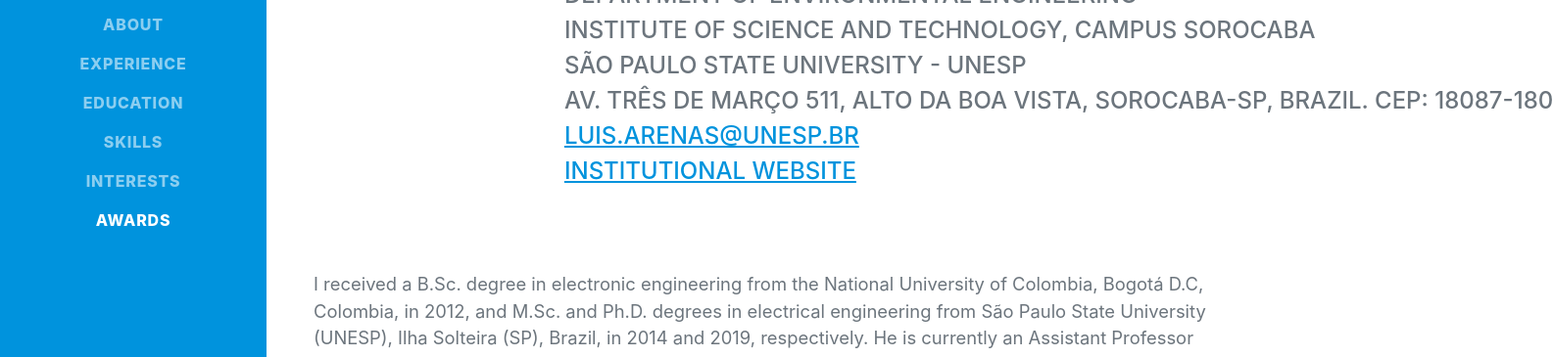
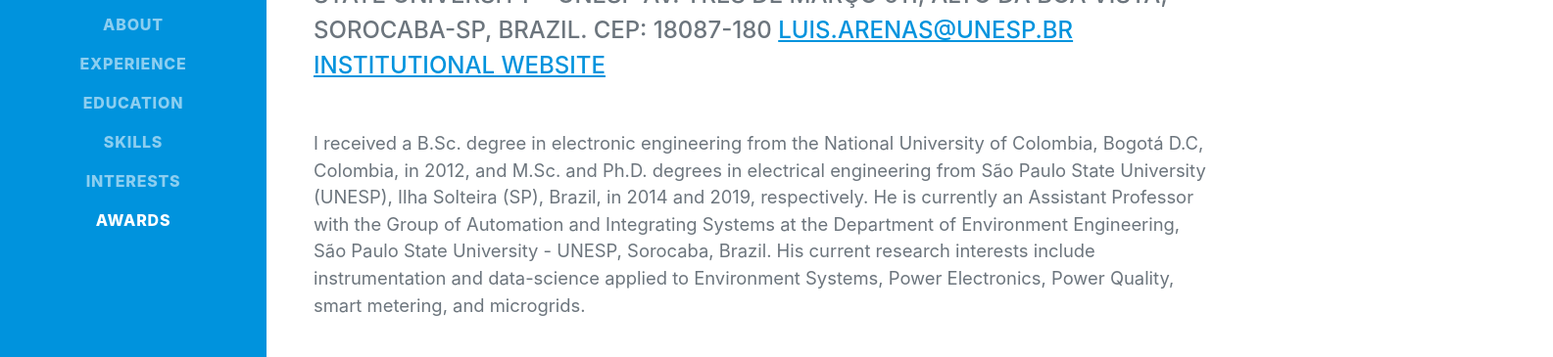
Before and after one commit to ldeoro/ldeoro.github.io, a plain HTML site: page index.html in a window 1280 px wide. Shown: the part 367-732 px from the top of the page at 98% size, 1585 px wide, since content can reach past the window. Drawn offline with nearby package versions, Linux system fonts and the light colour scheme; a web font is replaced by a local one.

Commit message:
Criando site...

```diff
--- a/index.html
+++ b/index.html
@@ -42,7 +42,7 @@
                     <h1 class="mb-0">
                         <span class="text-primary">Luis De Oro Arenas</span>
                     </h1>
-                    <div class="subheading mb-5" style="white-space: pre">
+                    <div <p class="subheading mb-5">
 					Assistant Professor
 					Department of Environmental Engineering
 					Institute of Science and Technology, Campus Sorocaba
@@ -50,6 +50,7 @@
 					Av. Três de Março 511, Alto da Boa Vista, Sorocaba-SP, Brazil. CEP: 18087-180
 					<a href="mailto:luis.arenas@unesp.br">luis.arenas@unesp.br</a>
 					<a href="https://www.sorocaba.unesp.br/#!/graduacao/engenharia-ambiental/docentes/luis/">Institutional Website</a>
+					</p>
                     </div>
 
                     <p class="lead mb-5">I received a B.Sc. degree in electronic engineering from the National University of Colombia,
```
